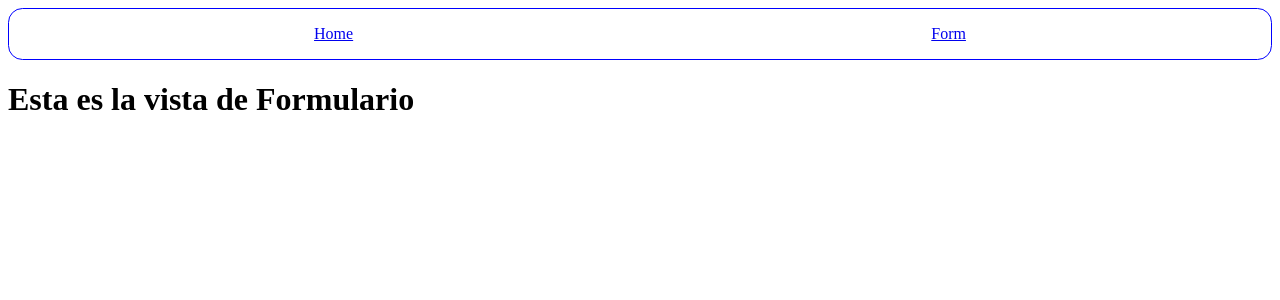
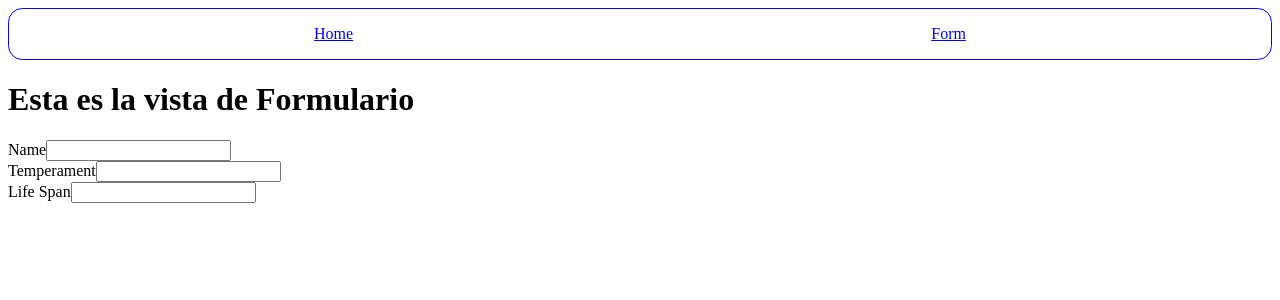
Before and after one commit to andressalazar08/pi_dogs, a React (Create React App) app in the folder client/: page /create in a window 1280 px wide. Shown: the top 300 px of the page. Built offline with nearby package versions, Linux system fonts and the light colour scheme.

Commit message:
inicializando el componente formulario

```diff
--- a/client/src/views/Form/Form.jsx
+++ b/client/src/views/Form/Form.jsx
@@ -1,12 +1,54 @@
+import { useState } from "react";
+
 const Form = () =>{
+
+        //capturo el estado del formulario
+
+        const form = useState({
+            name: "",
+            temperament: "",
+            life_span: ""
+        })
+
+
+
     return(
-        <>
+        <div>
             <h1> Esta es la vista de Formulario</h1>
 
+            <form>
+                <div>
+                    <label>Name</label>
+                    <input type="text" value={form.name}/>
+                </div>
 
-        </>
+                <div>
+                    <label>Temperament</label>
+                    <input type="text" value={form.temperament}/>
+                </div>
+
+                <div>
+                    <label>Life Span</label>
+                    <input type="text" value={form.life_span} />
+                </div>
+
+            </form>
+
+
+        </div>
     )
 }
 
 
 export default Form;
+/*
+"id": "1",
+"name": "Affenpinscher",
+"min_weight": 3,
+"max_weight": 6,
+"min_height": 23,
+"max_height": 29,
+"life_span": "10 - 12 years",
+"image": "https://cdn2.thedogapi.com/images/BJa4kxc4X.jpg",
+"temperament": "Stubborn, Curious, Playful, Adventurous, Active, Fun-loving"
+*/
```
